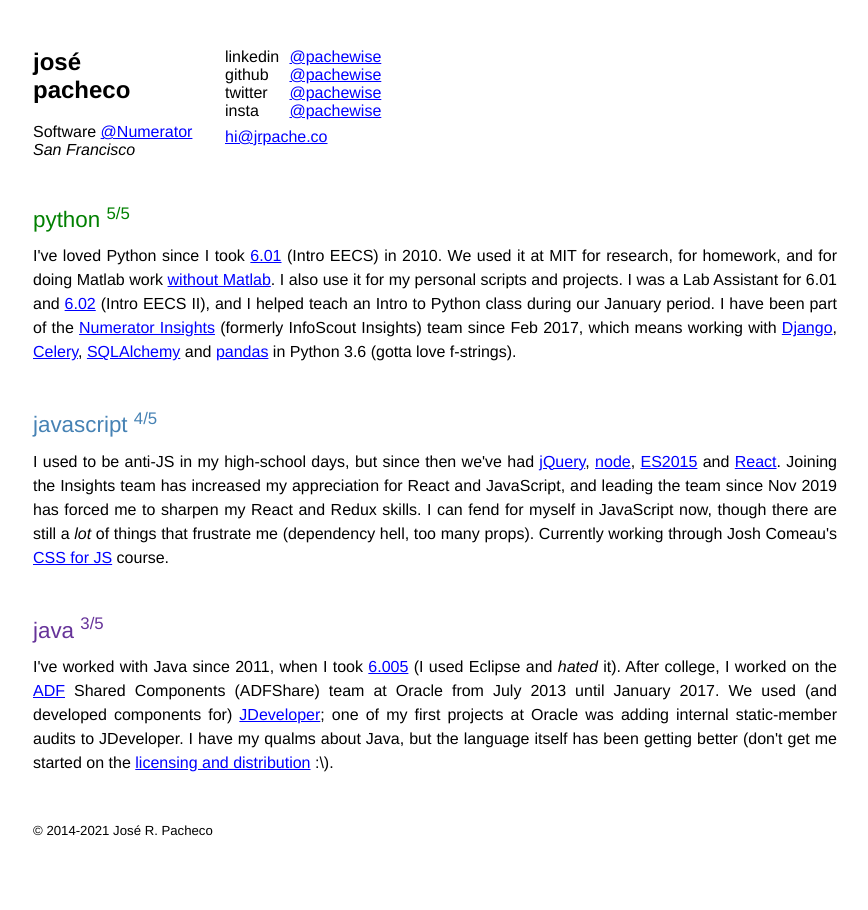
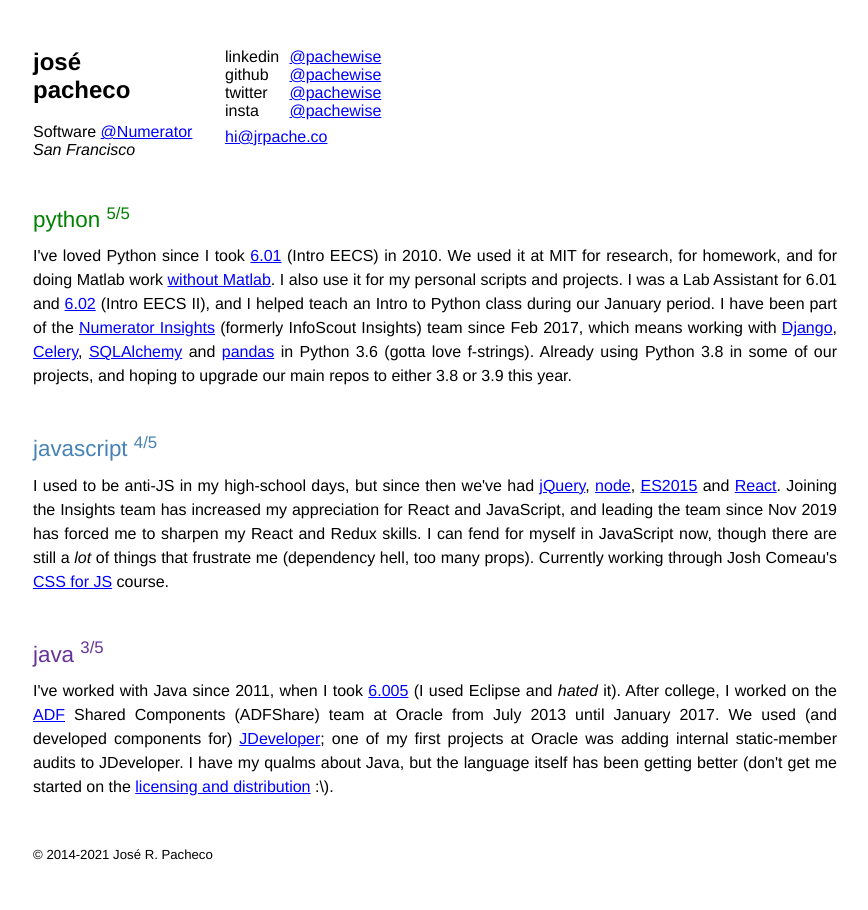
Before and after one commit to pachewise/pachewise.github.io, a Jekyll site: the page built from index.md, in a window 1280 px wide. Shown: the whole page, without its empty margins (15-883 px from the left). Built offline with Jekyll 4.4.1, drawn with Linux system fonts in a browser that asks for light colours.

Commit message:
Update Python section for 2021

```diff
--- a/_includes/python.html
+++ b/_includes/python.html
@@ -10,6 +10,6 @@
     href="https://www.numerator.com/solutions/people-and-shopper-insights">Numerator Insights</a> (formerly InfoScout Insights) team since Feb 2017, which means
     working with <a href="https://www.djangoproject.com">Django</a>, <a
     href="http://www.celeryproject.org">Celery</a>, <a href="https://www.sqlalchemy.org/">SQLAlchemy</a> and
-    <a href="http://pandas.pydata.org/">pandas</a> in Python 3.6 (gotta love f-strings).
+    <a href="http://pandas.pydata.org/">pandas</a> in Python 3.6 (gotta love f-strings). Already using Python 3.8 in some of our projects, and hoping to upgrade our main repos to either 3.8 or 3.9 this year.
   </div>
 </div>
```
